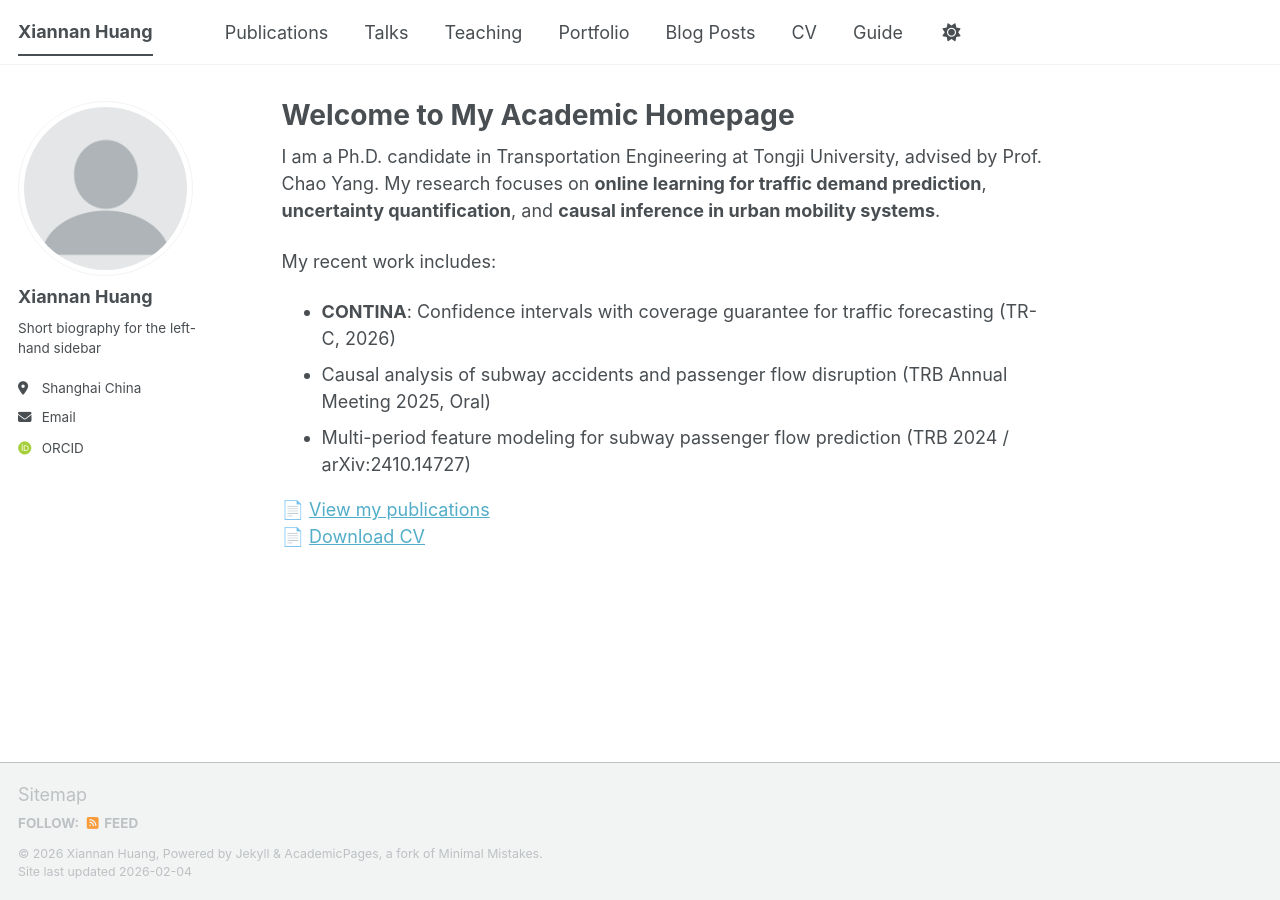
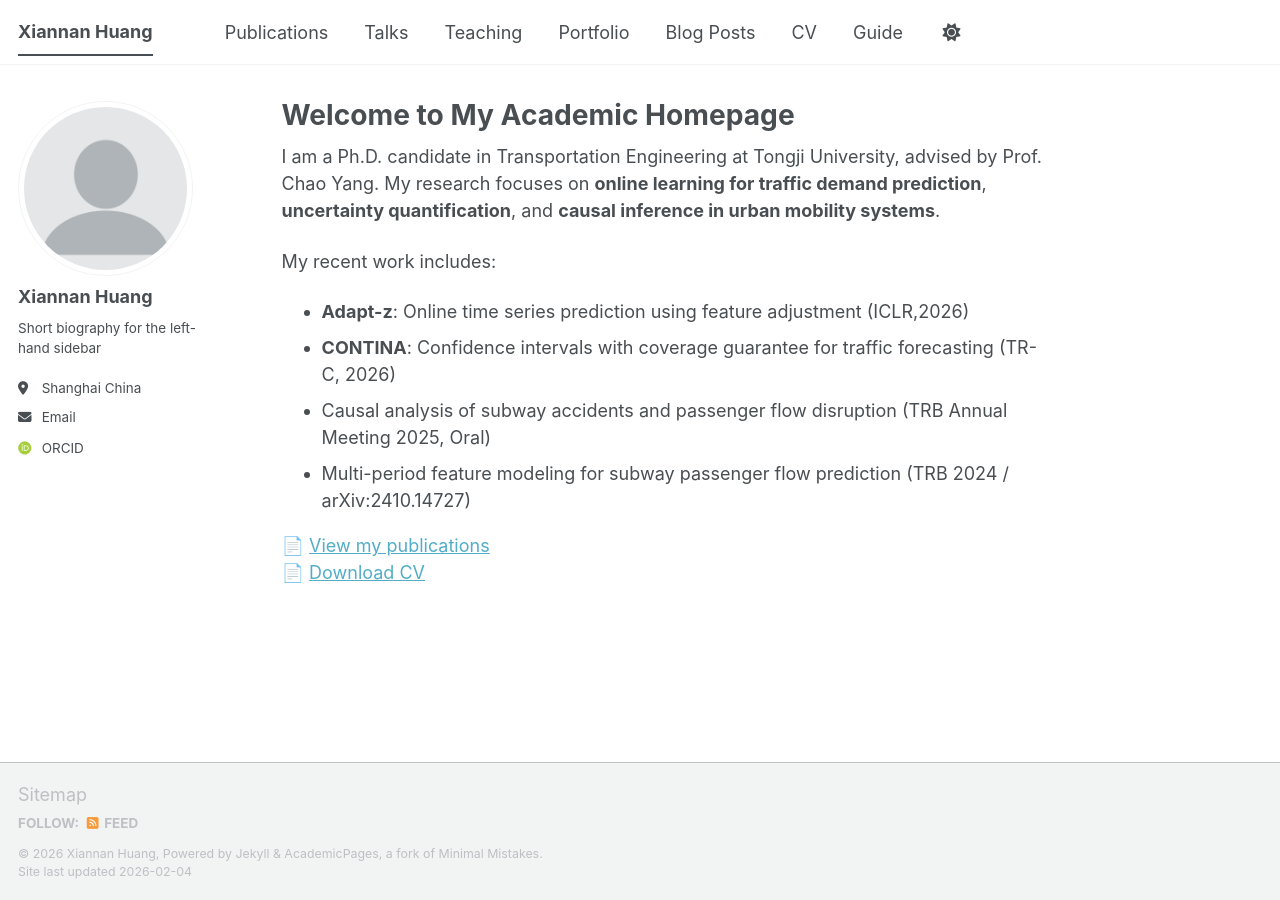
Before and after one commit to xiannanhuang/xiannanhuang.github.io, a Jekyll site: the page built from _pages/about.md, in a window 1280 px wide. Built offline with Jekyll 4.4.1, drawn with Linux system fonts in a browser that asks for light colours; some web fonts are replaced; a script bundle is joined from its source files by our own code; library files that are not in the unit come from our copies.

Commit message:
Update about.md

```diff
--- a/_pages/about.md
+++ b/_pages/about.md
@@ -10,6 +10,7 @@ redirect_from:
 I am a Ph.D. candidate in Transportation Engineering at Tongji University, advised by Prof. Chao Yang. My research focuses on **online learning for traffic demand prediction**, **uncertainty quantification**, and **causal inference in urban mobility systems**.
 
 My recent work includes:
+- **Adapt-z**: Online time series prediction using feature adjustment (ICLR,2026)
 - **CONTINA**: Confidence intervals with coverage guarantee for traffic forecasting (TR-C, 2026)
 - Causal analysis of subway accidents and passenger flow disruption (TRB Annual Meeting 2025, Oral)
 - Multi-period feature modeling for subway passenger flow prediction (TRB 2024 / arXiv:2410.14727)
```
